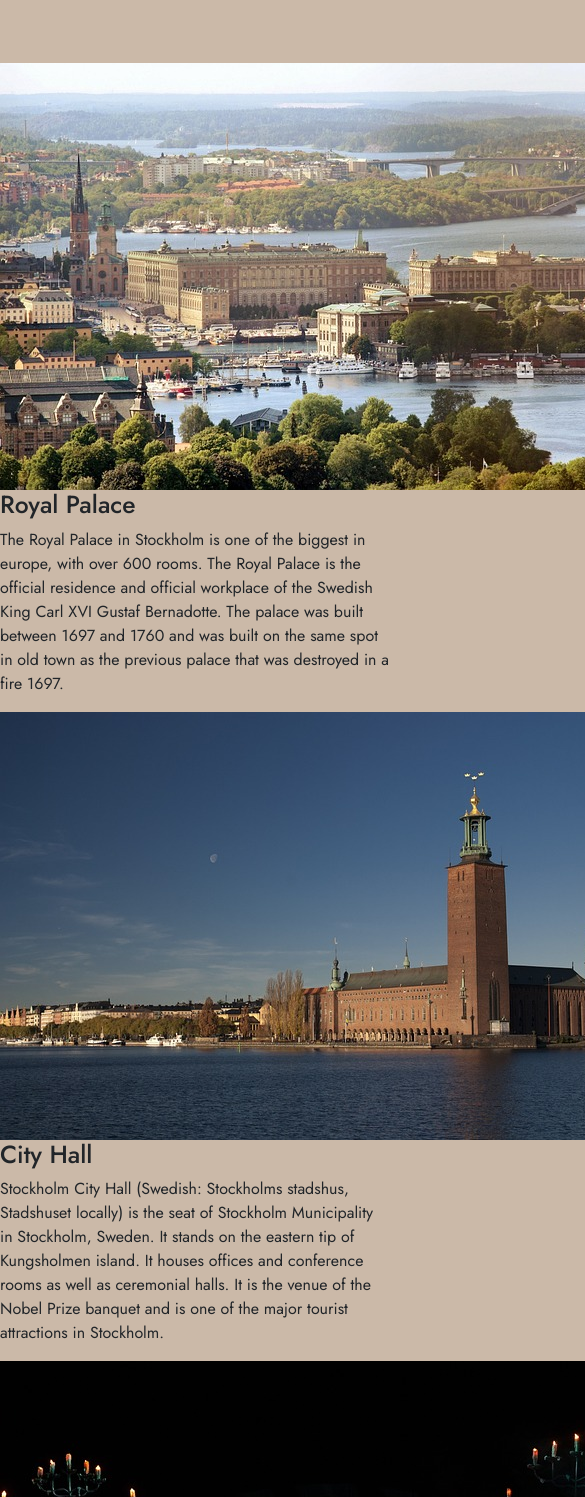
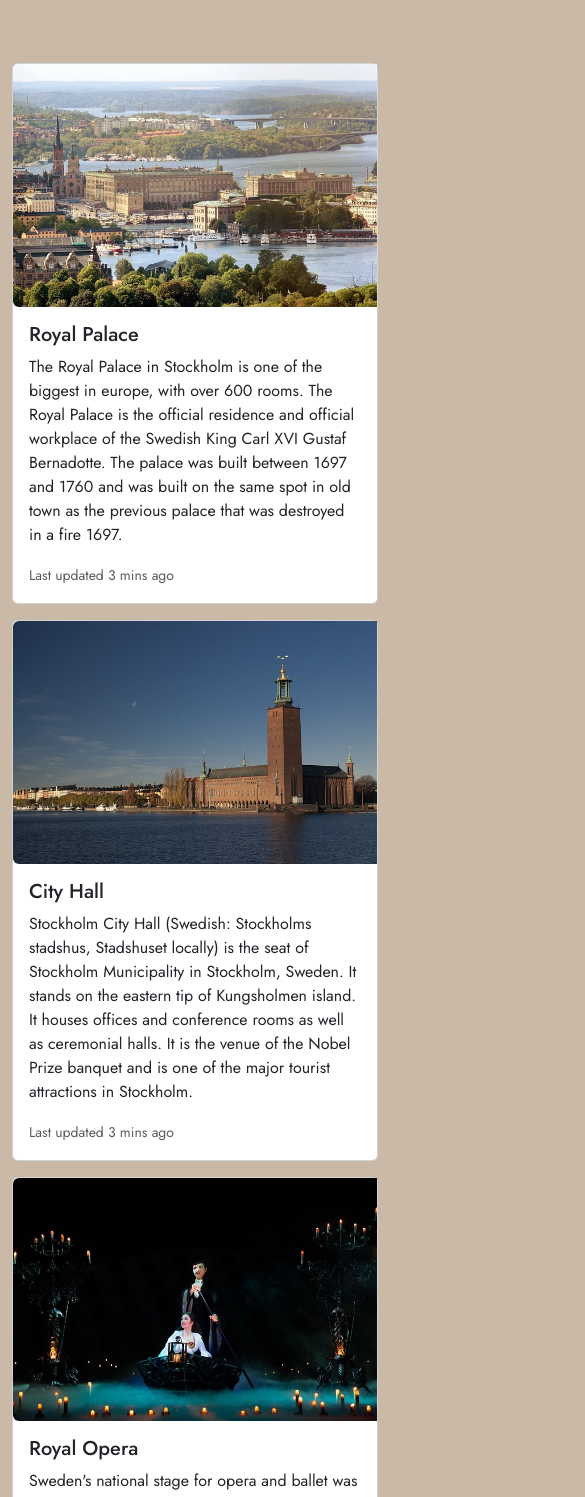
Before and after one commit to patriklundstrom91/visit-stockholm, a plain HTML site: page index.html in a window 390 px wide. Shown: the part 503-2000 px from the top of the page, 585 px wide, since content can reach past the window. Drawn offline with nearby package versions, Linux system fonts and the light colour scheme; a web font is replaced by a local one.

Commit message:
add spots in cards and a js generate card function that generate different card depending on screen size

```diff
--- a/assets/js/script.js
+++ b/assets/js/script.js
@@ -1,7 +1,8 @@
 //Objects containing the tourist spots
 const spots = [{
         name: 'Royal Palace',
-        img: '<img src="assets/img/royal-palace.jpg" alt="picture of Stockholm Royal Palace from the sky">',
+        img: 'assets/img/royal-palace.jpg',
+        alt: 'picture of Stockholm Royal Palace from the sky',
         text: 'The Royal Palace in Stockholm is one of the biggest in europe, with over 600 rooms. The Royal Palace is the official residence and official workplace of the Swedish King Carl XVI Gustaf Bernadotte. The palace was built between 1697 and 1760 and was built on the same spot in old town as the previous palace that was destroyed in a fire 1697.',
         open: 'Mon-Sun 10-17',
         price: 'Adult: 200 SEK <br>Student: 180 SEK <br>Age 7-17: 100 SEK',
@@ -12,75 +13,136 @@ const spots = [{
     },
     {
         name: 'City Hall',
-        img: '<img src="assets/img/city-hall.jpg" alt="picture of Stockholm City Hall">',
+        img: 'assets/img/city-hall.jpg',
+        alt: 'picture of Stockholm City Hall',
         text: 'Stockholm City Hall (Swedish: Stockholms stadshus, Stadshuset locally) is the seat of Stockholm Municipality in Stockholm, Sweden. It stands on the eastern tip of Kungsholmen island. It houses offices and conference rooms as well as ceremonial halls. It is the venue of the Nobel Prize banquet and is one of the major tourist attractions in Stockholm.',
         open: 'Mon-Sun 9:30-15',
         price: 'Adult: 150 SEK <br>Student: 130 SEK <br>Age 7-17: 60 SEK',
-        Address: 'Hantverkargatan 1, Stockholm',
+        address: 'Hantverkargatan 1, Stockholm',
         type: 'indoor',
         category: 'museum',
         familyFriendly: true
     },
     {
         name: 'Royal Opera',
-        img: '<img src="assets/img/opera.jpg" alt="picture of opera">',
+        img: 'assets/img/opera.jpg',
+        alt: 'picture of opera',
         text: `Sweden's national stage for opera and ballet was founded by Gustav III in 1773 and thus celebrated our 250th anniversary in 2023. The opera house is located in the middle of Stockholm, opposite the Royal Palace and the Parliament: today's opera house was designed by architect Axel Anderberg and inaugurated in 1898. It stands on the same site as Stockholm's first large opera house from 1782. Inspiration was taken from the Paris Opera, with a neo-Renaissance style exterior and staircase, foyer and auditorium in neo-baroque design. Today, the Royal Swedish Opera House is a listed building monument.`,
         open: '2 hours before show',
         price: 'check operan.se',
-        Address: 'Gustav Adolfs torg 2, Stockholm',
+        address: 'Gustav Adolfs torg 2, Stockholm',
         type: 'indoor',
         category: 'shows',
         familyFriendly: false
     },
     {
         name: 'Gröna Lund',
-        img: '<img src="assets/img/grona-lund.jpg" alt="picture of Grona Lund amusement park">',
+        img: 'assets/img/grona-lund.jpg',
+        alt: 'picture of Grona Lund amusement park',
         text: `Gröna Lund, or colloquially Grönan, is an amusement park in Stockholm, Sweden. Located on the seaward side of Djurgården Island, it is relatively small compared to other amusement parks, mainly because of its central location, which limits expansion. The 3.8 ha (9.4 acres) amusement park has over 30 attractions and is a popular venue for concerts in the summer. It was founded in 1883 by Jacob Schultheis`,
         open: 'Mon-Sun 11-22',
         price: 'from 160 SEK for entrance',
-        Address: 'Lilla Allmänna Gränd 9, Stockholm',
+        address: 'Lilla Allmänna Gränd 9, Stockholm',
         type: 'outdoor',
         category: 'parks',
         familyFriendly: true
     },
     {
         name: 'ABBA the Museum',
-        img: '<img src="assets/img/abba.jpg" alt="picture of ABBA">',
+        img: 'assets/img/abba.jpg',
+        alt: 'picture of ABBA',
         text: `ABBA The Museum is a Swedish interactive exhibition about the pop band ABBA that opened in Stockholm, Sweden in May 2013. ABBA's collected works are showcased in a contemporary, interactive setting at Djurgården, Stockholm.`,
         open: 'Mon-Sun 09-20',
         price: 'Adult: 239 SEK <br>Student: 200 SEK <br>Age 7-15: 100 SEK',
-        Address: 'Djurgårdsvägen 68, Stockholm',
+        address: 'Djurgårdsvägen 68, Stockholm',
         type: 'indoor',
         category: 'museum',
         familyFriendly: true
     },
     {
         name: 'Old Town',
-        img: '<img src="assets/img/old-town.jpg" alt="picture of Old Town Stockholm">',
+        img: 'assets/img/old-town.jpg',
+        alt: 'picture of Old Town Stockholm',
         text: `The Old Town dates from the 13th century but most buildings are from the 1600s and 1700s. It is a glorious labyrinth of charming cobbled streets, alleyways, faded mustard and rust-coloured townhouses and meeting squares. Stortorget is the main square and all the big attractions lead off it, including the baroque style Royal Palace (Kungliga Slottet) and The Royal Chapel (Storkyrkan) around the corner, where Crown Princess Victoria married Daniel Westling in June 2010. Old Town today Some 3,000 people live in the Old Town and it is packed with cafés, restaurants, tourist shops, studios, galleries and museums, including the Nobel Prize Museum and the Post Museum`,
         open: '',
         price: 'Free entry',
-        Address: 'Old Town, Stockholm',
+        address: 'Old Town, Stockholm',
         type: 'outdoor',
         category: 'parks',
         familyFriendly: true
     },
     {
         name: `Haymarket`,
-        img: '<img src="assets/img/hotorget.jpg" alt="picture of Haymarket square">',
+        img: 'assets/img/hotorget.jpg',
+        alt: 'picture of Haymarket square',
         text: `Haymarket (Hötorget) is a city square in the center of Stockholm, Sweden that has been transitioning since the Early Medieval Period. To its east lies the Royal Concert Hall, to its south lies Filmstaden Sergel, one of the largest multiscreen cinemas in inner-city Stockholm, and the adjacent Hötorgshallen food market hall`,
         open: '',
         price: 'Free entry',
-        Address: 'Hötorget, Stockholm',
+        address: 'Hötorget, Stockholm',
         type: 'outdoor',
         category: 'parks',
         familyFriendly: true
     }
 ];
 
-$(document).ready(function() {
+$(document).ready(generateCards());
+/*{
     for (spot of spots) {
         console.log(spot);
         document.getElementById("content").innerHTML += `${spot.img} <h2>${spot.name}</h2> <p>${spot.text}</p>`;
     };
 });
+*/
+function generateCards() {
+    let width = screen.width;
+    if (width <= 768) {
+        for (spot of spots) {
+            document.getElementById("content").innerHTML += `<div class="card col-12">
+            <img src="${spot.img}" class="card-img-top" alt="${spot.alt}">
+            <div class="card-body">
+                <h5 class="card-title">${spot.name}</h5>
+                <p class="card-text">${spot.text}</p>
+                <a href="#" class="btn btn-primary">Go somewhere</a>
+            </div>
+            </div>`;
+        }
+
+    } else if (width > 768 && width <= 992) {
+        for (spot of spots) {
+            document.getElementById("content").innerHTML += `<div class="card mb-3" style="max-width: 540px;">
+            <div class="row g-0">
+              <div class="col-md-4">
+                 <img src="${spot.img}" class="img-fluid rounded-start" alt="${spot.alt}">
+               </div>
+               <div class="col-md-8">
+                 <div class="card-body">
+                   <h5 class="card-title">${spot.name}</h5>
+                   <p class="card-text">${spot.text}</p>
+                   <p class="card-text"><small class="text-body-secondary">Last updated 3 mins ago</small></p>
+                 </div>
+               </div>
+              </div>
+            </div>`;
+        }
+    } else {
+        for (spot of spots) {
+            document.getElementById("content").innerHTML += `<div class="card mb-3">
+            <div class="row g-0">
+              <div class="col-md-4">
+                <img src="${spot.img}" class="img-fluid rounded-start" alt="${spot.alt}">
+              </div>
+              <div class="col-md-5">
+                <div class="card-body">
+                  <h5 class="card-title">${spot.name}</h5>
+                 <p class="card-text">${spot.text}</p>
+                 </div>
+                 </div>
+                 <div class="col-md-3">
+                    <div class="card-body">
+                    <p class="card-text"><small class="text-body-secondary">Opening hours: ${spot.open}<br>Price: ${spot.price}<br>Address: ${spot.address}</small></p>
+                    </div>
+                 </div
+                </div>`;
+        }
+    }
+};
--- a/index.html
+++ b/index.html
@@ -43,12 +43,17 @@
         <!--Hero pic over Stockholm-->
         <section id="hero">
             <div id="cover-box">
-                Welcome to Stockholm!
+                <h1>Welcome to explore Stockholm!</h1>
             </div>
         </section>
+        <div id="filter">
+
+        </div>
     </header>
     <main>
-        <div id="content"></div>
+        <div id="content" class="container section">
+
+        </div>
     </main>
     <footer id="footer" class="mt-auto footer">
         <div class="container section">
```
Also changed, not shown: assets/img/bug img alt text.png (added), assets/img/bug img fixed.png (added), assets/img/bug img src fixed.png (added), assets/img/bug img src.png (added), 1 other file.
